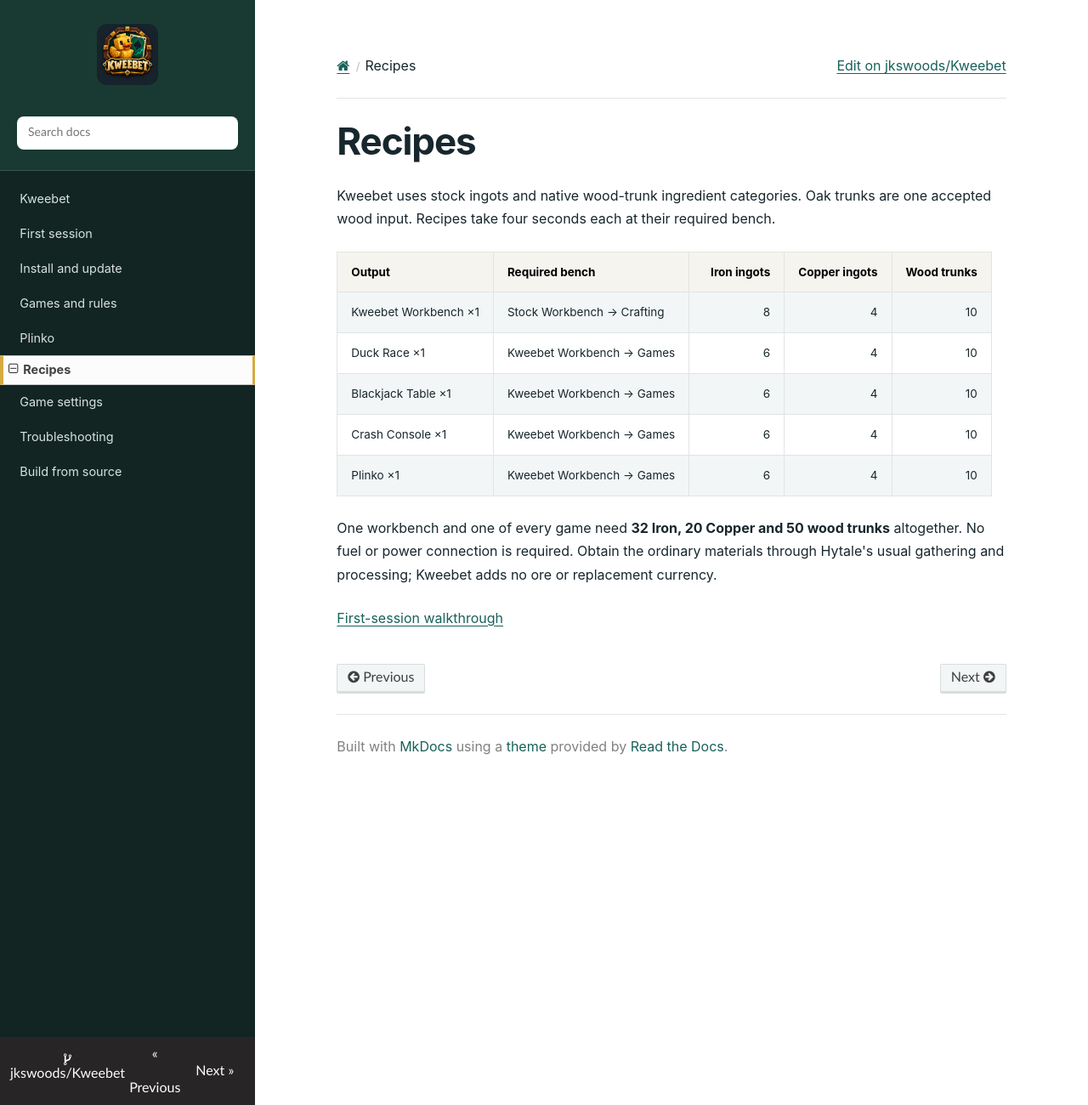
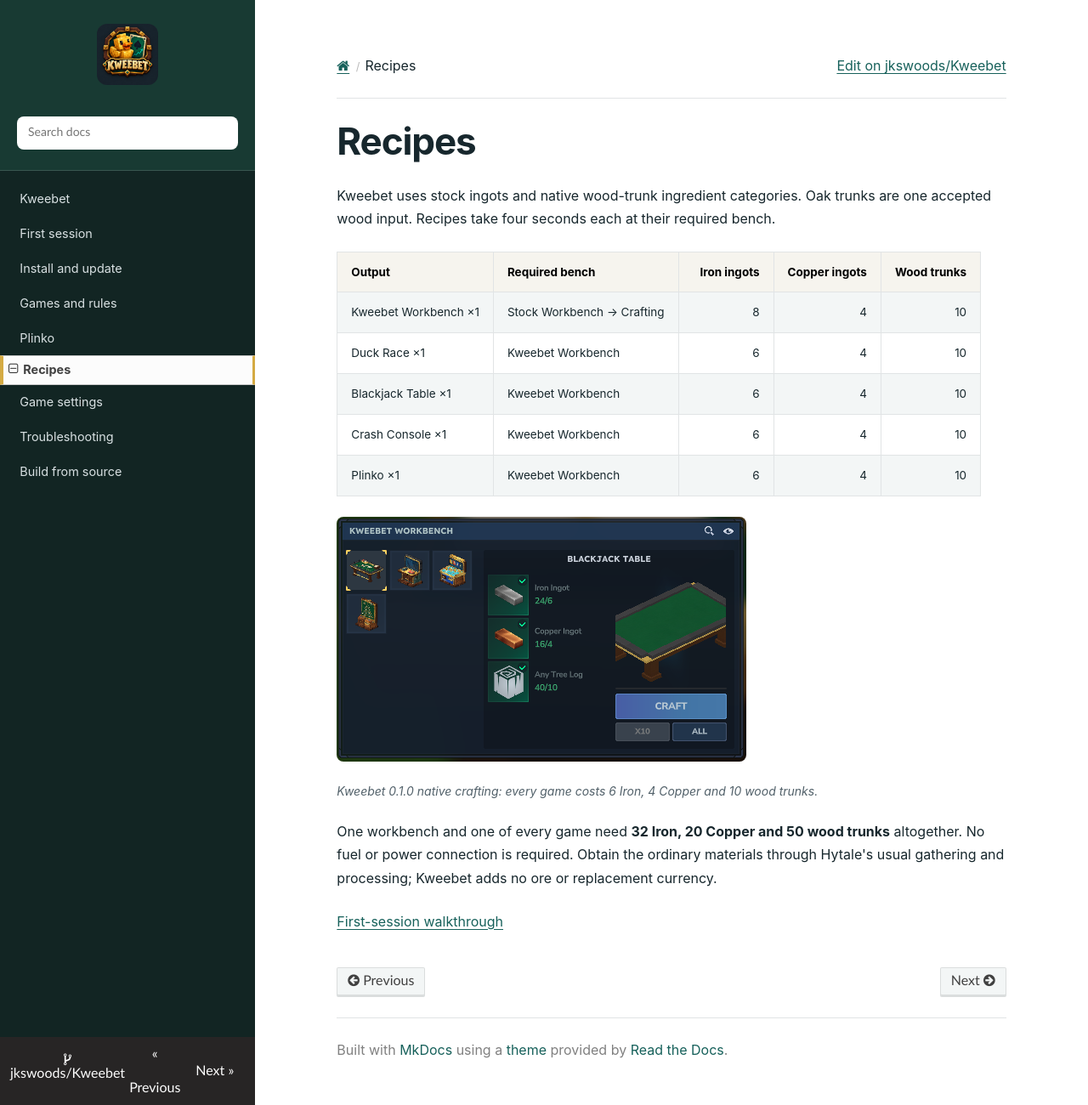
Before and after one commit to jkswoods/Kweebet, an MkDocs documentation site: the page built from docs/recipes.md, in a window 1280 px wide and 1300 px high. Shown: the whole window at 85% size. Built offline with MkDocs 1.6.1, drawn with Linux system fonts in a browser that asks for light colours.

Commit message:
Add current-build gameplay and native crafting screenshots

```diff
--- a/docs/recipes.md
+++ b/docs/recipes.md
@@ -5,10 +5,14 @@
 | Output | Required bench | Iron ingots | Copper ingots | Wood trunks |
 | --- | --- | ---: | ---: | ---: |
 | Kweebet Workbench ×1 | Stock Workbench → Crafting | 8 | 4 | 10 |
-| Duck Race ×1 | Kweebet Workbench → Games | 6 | 4 | 10 |
-| Blackjack Table ×1 | Kweebet Workbench → Games | 6 | 4 | 10 |
-| Crash Console ×1 | Kweebet Workbench → Games | 6 | 4 | 10 |
-| Plinko ×1 | Kweebet Workbench → Games | 6 | 4 | 10 |
+| Duck Race ×1 | Kweebet Workbench | 6 | 4 | 10 |
+| Blackjack Table ×1 | Kweebet Workbench | 6 | 4 | 10 |
+| Crash Console ×1 | Kweebet Workbench | 6 | 4 | 10 |
+| Plinko ×1 | Kweebet Workbench | 6 | 4 | 10 |
+
+![Four machine recipes at the Kweebet Workbench, with Blackjack selected](assets/screenshots/game-recipes.png)
+
+*Kweebet 0.1.0 native crafting: every game costs 6 Iron, 4 Copper and 10 wood trunks.*
 
 One workbench and one of every game need **32 Iron, 20 Copper and 50 wood trunks** altogether. No fuel or power connection is required. Obtain the ordinary materials through Hytale's usual gathering and processing; Kweebet adds no ore or replacement currency.
 
```
Also changed, not shown: README.md (+4 -0 lines), docs/first-steps.md (+5 -1 lines), docs/funding.md (+4 -0 lines), docs/index.md (+4 -0 lines), docs/plinko.md (+4 -0 lines), docs/assets/screenshots/game-recipes.png (added), docs/assets/screenshots/game-settings.png (added), docs/assets/screenshots/games-world.png (added), docs/assets/screenshots/plinko-controls.png (added), docs/assets/screenshots/workbench-crafting.png (added).
